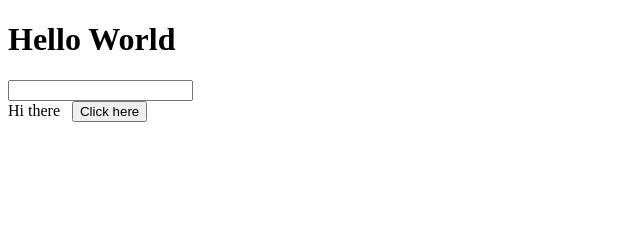
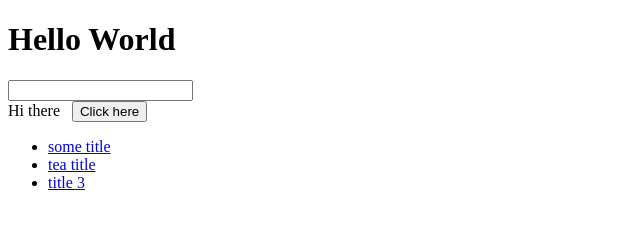
Before and after one commit to ekramulmostafa/angular1.5.8, a plain HTML site: page src/index.html in a window 1280 px wide. Shown: the whole page, without its empty margins (0-640 px from the left). Drawn offline with Linux system fonts and the light colour scheme.

Commit message:
Looping data

```diff
--- a/src/js/app/blog-list/blog-list.component.js
+++ b/src/js/app/blog-list/blog-list.component.js
@@ -3,7 +3,27 @@
 angular.module('blogList').component('blogList', {
     templateUrl:'./template/blog-list.html',
     controller: function ($scope) {
+
+        var blogItems = [
+            {
+                title: "some title",
+                id: 1,
+                description: "this is a book"
+            },
+            {
+                title: "tea title",
+                id: 2,
+                description: "this is a book 2"
+            },
+            {
+                title: "title 3",
+                id: 3,
+                description: "this is a book 3"
+            }]
+
         console.log('hello controller');
+
+        $scope.blogList = blogItems;
         $scope.title = 'Hi there';
         $scope.click = 0;
 
--- a/src/template/blog-list.html
+++ b/src/template/blog-list.html
@@ -1,3 +1,10 @@
 <div class="">{{ title }}
     &nbsp; <button ng-click="clickMe()">Click here</button>
 </div>
+<ul ng-if="blogList.length > 0">
+    <li ng-repeat="item in blogList">
+        <a ng-href="/blog/{{item.id}}">{{item.title}}</a>
+    </li>
+</ul>
+
+<span ng-if="blogList.length == 0">Posts coming soon</span>
```
